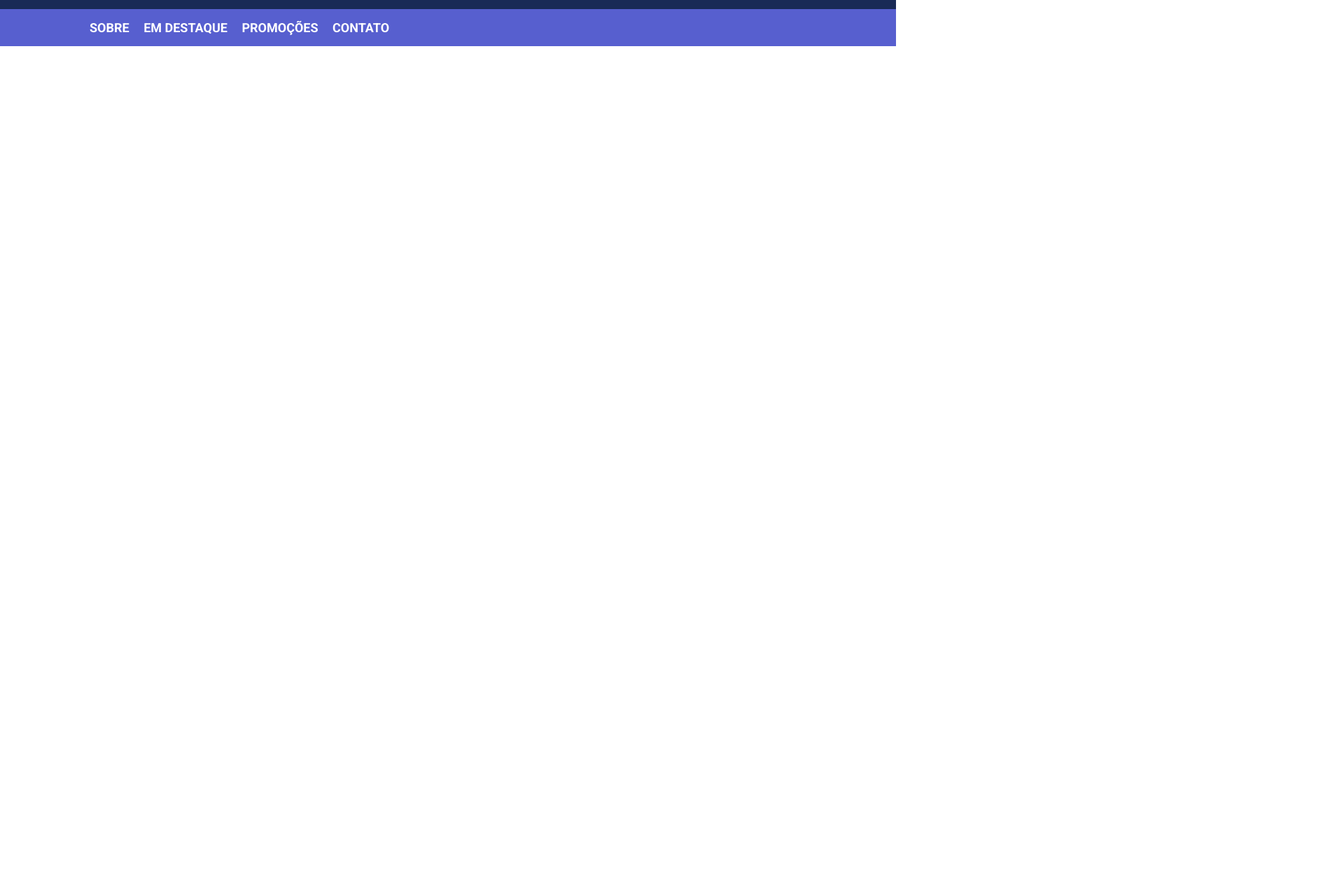
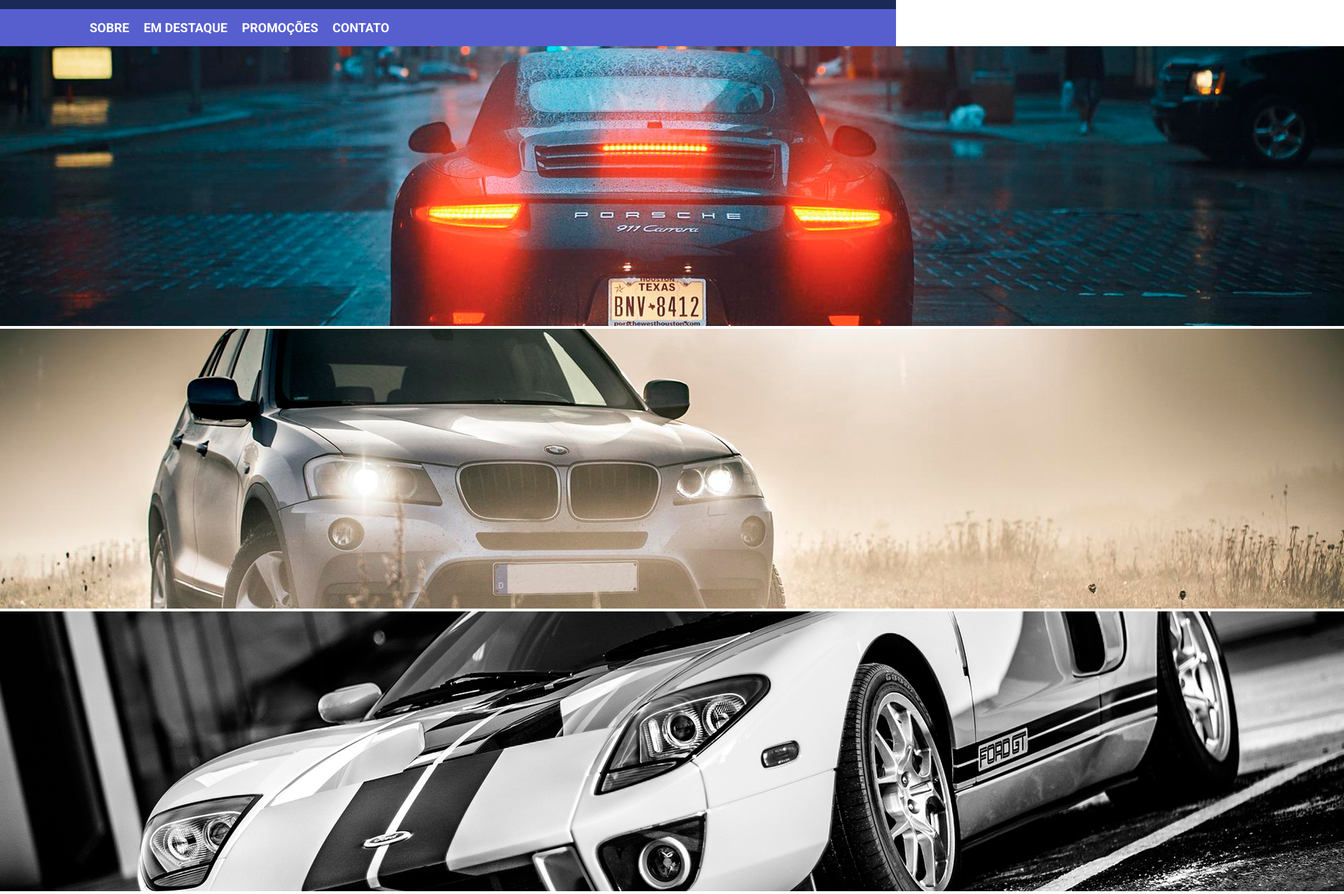
Before and after one commit to jhonleoni/ebac-motors, a plain HTML site: page index.html in a window 1280 px wide. Shown: the part 57-1335 px from the top of the page at 70% size, 1920 px wide, since content can reach past the window. Before the commit the page ends 800 px from the top, so only its background shows below. Drawn offline with nearby package versions, Linux system fonts and the light colour scheme.

Commit message:
Add image slider with slick-carousel integration and update HTML structure

```diff
--- a/index.html
+++ b/index.html
@@ -42,10 +42,20 @@
             </div>
         </nav>
     </header>
+    <div>
+        <img src="./images/slide1.png" alt="carro da porsche">
+        <img src="./images/slide2.png" alt="carro da bmw">
+        <img src="./images/slide3.png" alt="carro da ford">
+    </div>
 
     <script type="text/javascript" src="https://code.jquery.com/jquery-1.11.0.min.js"></script>
     <script type="text/javascript" src="https://code.jquery.com/jquery-migrate-1.2.1.min.js"></script>
     <script type="text/javascript" src="https://cdn.jsdelivr.net/npm/slick-carousel@1.8.1/slick/slick.min.js"></script>
+    <script>
+        $(document).ready(function(){
+            $
+        });
+    </script>
 </body>
 
 </html>
```
